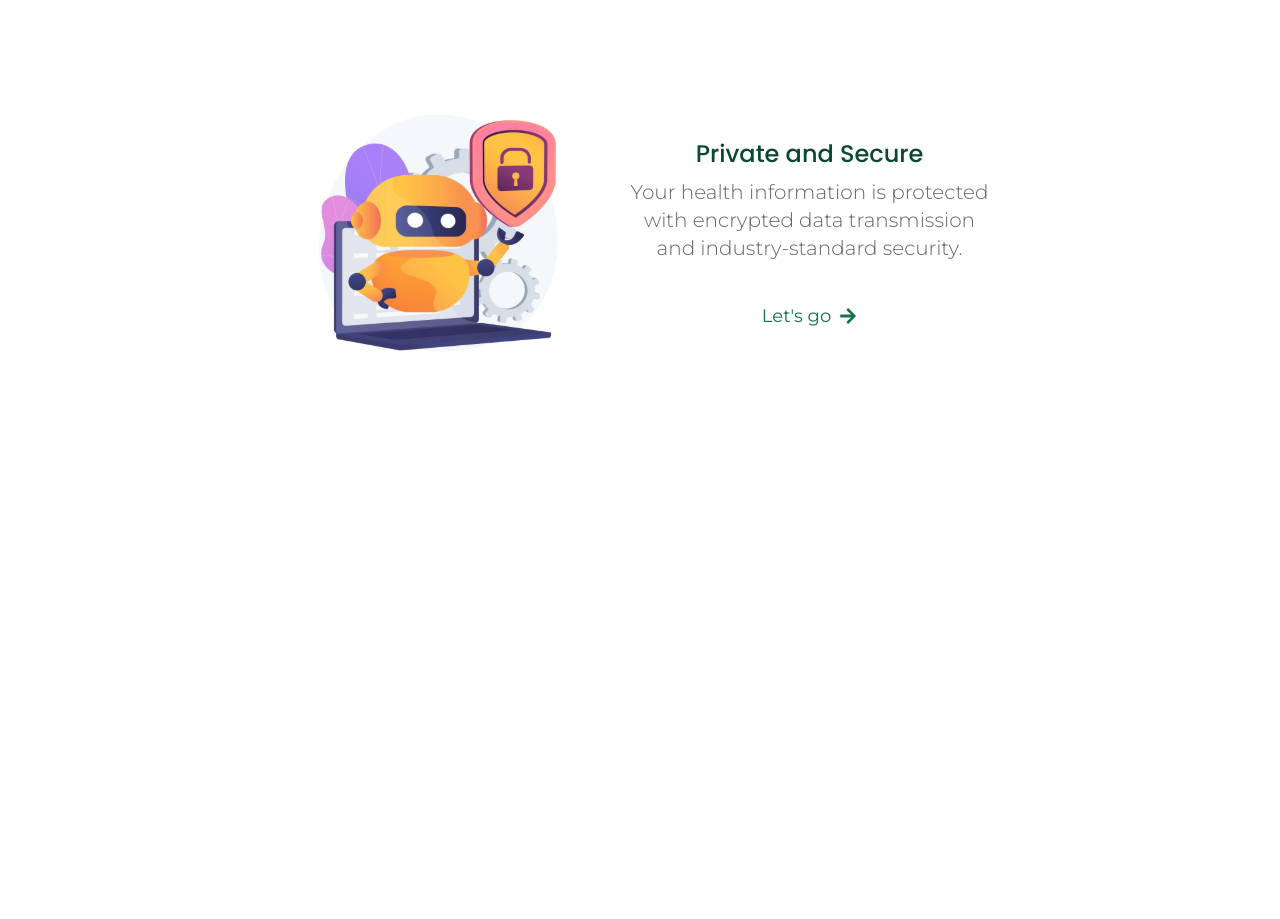
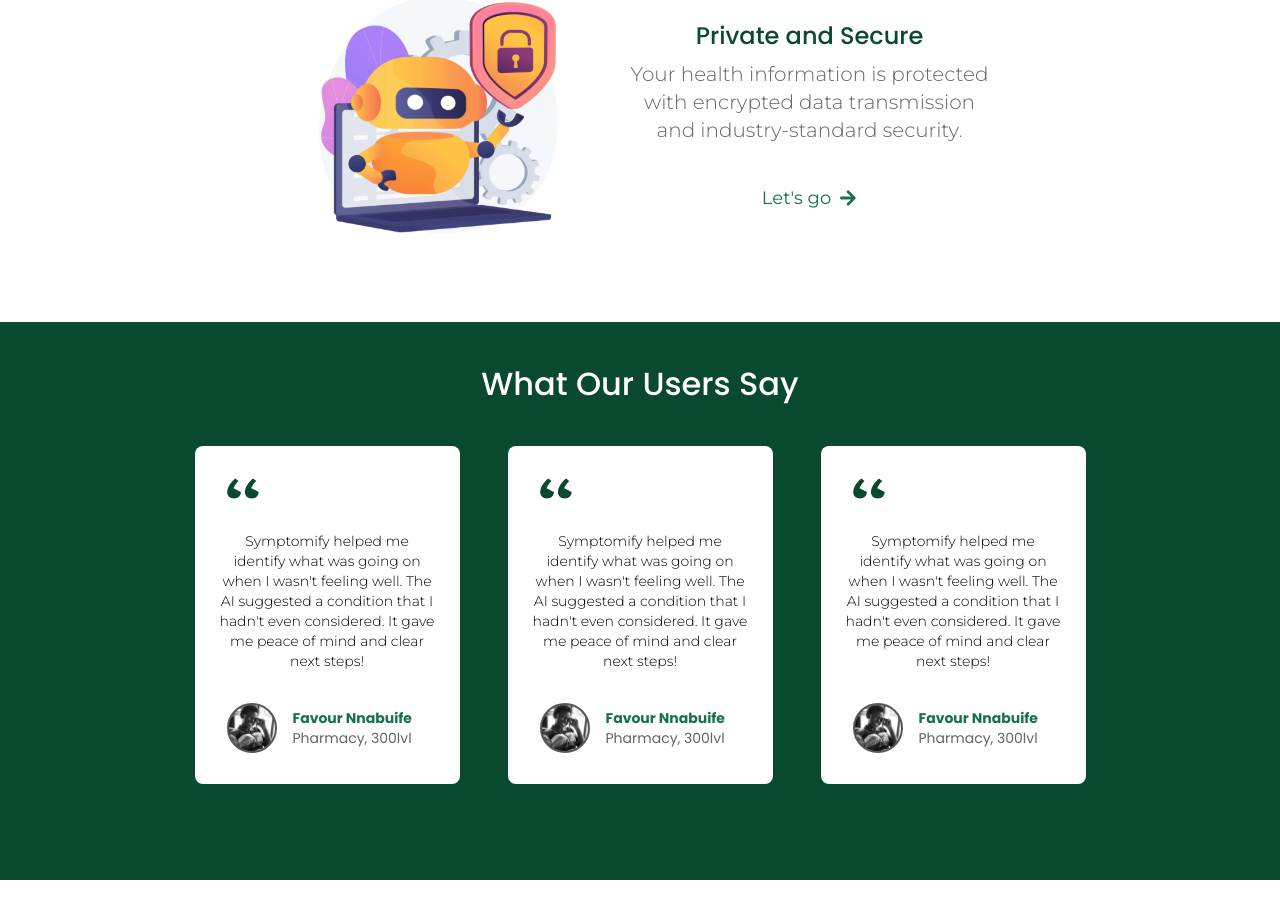
Before and after one commit to techmad60/Symptomify, a Next.js app: page / in a window 1280 px wide. Shown: the part 1633-2552 px from the top of the page. Before the commit the page ends 2075 px from the top, so only its background shows below. Built offline with nearby package versions, Linux system fonts and the light colour scheme.

Commit message:
Testimonial section done

```diff
--- a/app/page.tsx
+++ b/app/page.tsx
@@ -74,10 +74,10 @@
         </section>
 
         {/* Features Section */}
-        <section className="flex flex-col justify-center items-center">
+        <section className="flex flex-col justify-center items-center space-y-12">
 
           {/* Symptom Insights */}
-          <section className="flex flex-col justify-center items-center sm:flex-row gap-8">
+          <section className="flex flex-col justify-center items-center sm:flex-row gap-8 my-8">
             <Image
               src={"/images/feature-1.svg"}
               alt="Illustration"
@@ -85,7 +85,7 @@
               width={180}
               height={185.28}
             />
-            <div className="flex flex-col justify-center items-center text-center my-28">
+            <div className="flex flex-col justify-center items-center text-center">
               <h3 className={`${poppins.className} font-medium text-color-three lg:text-2xl`}>AI-Powered Symptom Insights</h3>
               <p className="font-light text-sm text-color-one w-[16.875625rem] my-2 lg:text-xl lg:w-[23.1875rem]">Describe your symptoms in everyday language, and let our AI provide you with potential diagnoses and next steps.</p>
               <button className="flex items-center text-color-two gap-2 mt-8 lg:text-lg">Let&apos;s go <FaArrowRight className=""/></button>
@@ -93,7 +93,7 @@
           </section>
 
           {/* Symptom Questionnaire */}
-          <section className="flex flex-col justify-center items-center sm:flex-row-reverse gap-8">
+          <section className="flex flex-col justify-center items-center sm:flex-row-reverse gap-8 my-8">
             <Image
               src={"/images/feature-2.svg"}
               alt="Illustration"
@@ -101,7 +101,7 @@
               width={180}
               height={185.28}
             />
-            <div className="flex flex-col justify-center items-center text-center my-28">
+            <div className="flex flex-col justify-center items-center text-center">
               <h3 className={`${poppins.className} font-medium text-color-three lg:text-2xl`}>Interactive Symptom Questionnaire</h3>
               <p className="font-light text-sm text-color-one w-[16.875625rem] my-2 lg:text-xl lg:w-[23.1875rem]">Our smart AI asks the right follow-up questions to help pinpoint possible conditions.</p>
               <button className="flex items-center text-color-two gap-2 mt-8 lg:text-lg">Let&apos;s go <FaArrowRight className=""/></button>
@@ -109,7 +109,7 @@
           </section>
 
           {/* Private and Secure */}
-          <section className="flex flex-col justify-center items-center sm:flex-row gap-8">
+          <section className="flex flex-col justify-center items-center sm:flex-row gap-8 my-8">
             <Image
               src={"/images/feature-3.svg"}
               alt="Illustration"
@@ -117,13 +117,100 @@
               width={180}
               height={185.28}
             />
-            <div className="flex flex-col justify-center items-center text-center my-28">
+            <div className="flex flex-col justify-center items-center text-center">
               <h3 className={`${poppins.className} font-medium text-color-three lg:text-2xl`}>Private and Secure</h3>
               <p className="font-light text-sm text-color-one w-[16.875625rem] my-2 lg:text-xl lg:w-[23.1875rem]">Your health information is protected with encrypted data transmission and industry-standard security.</p>
               <button className="flex items-center text-color-two gap-2 mt-8 lg:text-lg">Let&apos;s go <FaArrowRight className=""/></button>
             </div>
           </section>
+        </section>
 
+        {/* Testimonials Section */}
+        <section className="bg-color-three flex flex-col justify-center items-center py-12 my-12">
+          <h2 className={`${poppins.className} text-white font-medium text-xl
+          lg:text-[2rem]`}>What Our Users Say</h2>
+          <div className="my-8 flex flex-col space-y-14 lg:flex-row lg:space-y-0 lg:space-x-12 lg:my-12">
+            {/* Testimonial-one */}
+            <div className="bg-white flex flex-col w-[16.5625rem] h-[21.125rem] rounded-lg justify-center px-8">
+              <Image
+                src={"/images/quote.svg"}
+                alt="Quotation marks"
+                className=""
+                width={32}
+                height={15}
+              />
+              <p className="font-light text-sm text-center w-[13.5rem] self-center my-8">Symptomify helped me identify what was going on when I wasn&apos;t feeling well. The AI suggested a condition that I hadn&apos;t even considered. It gave me peace of mind and clear next steps!</p>
+              <figure className="flex items-center gap-4">
+                <Image
+                  src={"/images/user.svg"}
+                  alt="User"
+                  className=""
+                  width={50}
+                  height={50}
+                />
+                <figcaption>
+                  <p className={`${poppins.className} text-sm font-bold text-color-two flex flex-col`}>
+                    Favour Nnabuife
+                    <span className="text-sm text-color-one font-normal">Pharmacy, 300lvl</span>
+                  </p>
+                </figcaption>
+              </figure>
+            </div>
+
+            {/* Testimonial-two */}
+            <div className="bg-white flex flex-col w-[16.5625rem] h-[21.125rem] rounded-lg justify-center px-8">
+              <Image
+                src={"/images/quote.svg"}
+                alt="Quotation marks"
+                className=""
+                width={32}
+                height={15}
+              />
+              <p className="font-light text-sm text-center w-[13.5rem] self-center my-8">Symptomify helped me identify what was going on when I wasn&apos;t feeling well. The AI suggested a condition that I hadn&apos;t even considered. It gave me peace of mind and clear next steps!</p>
+              <figure className="flex items-center gap-4">
+                <Image
+                  src={"/images/user.svg"}
+                  alt="User"
+                  className=""
+                  width={50}
+                  height={50}
+                />
+                <figcaption>
+                  <p className={`${poppins.className} text-sm font-bold text-color-two flex flex-col`}>
+                    Favour Nnabuife
+                    <span className="text-sm text-color-one font-normal">Pharmacy, 300lvl</span>
+                  </p>
+                </figcaption>
+              </figure>
+            </div>
+
+            {/* Testimonial-three */}
+            <div className="bg-white flex flex-col w-[16.5625rem] h-[21.125rem] rounded-lg justify-center px-8">
+              <Image
+                src={"/images/quote.svg"}
+                alt="Quotation marks"
+                className=""
+                width={32}
+                height={15}
+              />
+              <p className="font-light text-sm text-center w-[13.5rem] self-center my-8">Symptomify helped me identify what was going on when I wasn&apos;t feeling well. The AI suggested a condition that I hadn&apos;t even considered. It gave me peace of mind and clear next steps!</p>
+              <figure className="flex items-center gap-4">
+                <Image
+                  src={"/images/user.svg"}
+                  alt="User"
+                  className=""
+                  width={50}
+                  height={50}
+                />
+                <figcaption>
+                  <p className={`${poppins.className} text-sm font-bold text-color-two flex flex-col`}>
+                    Favour Nnabuife
+                    <span className="text-sm text-color-one font-normal">Pharmacy, 300lvl</span>
+                  </p>
+                </figcaption>
+              </figure>
+            </div>
+          </div>
         </section>
       </main>
     </div>
```
